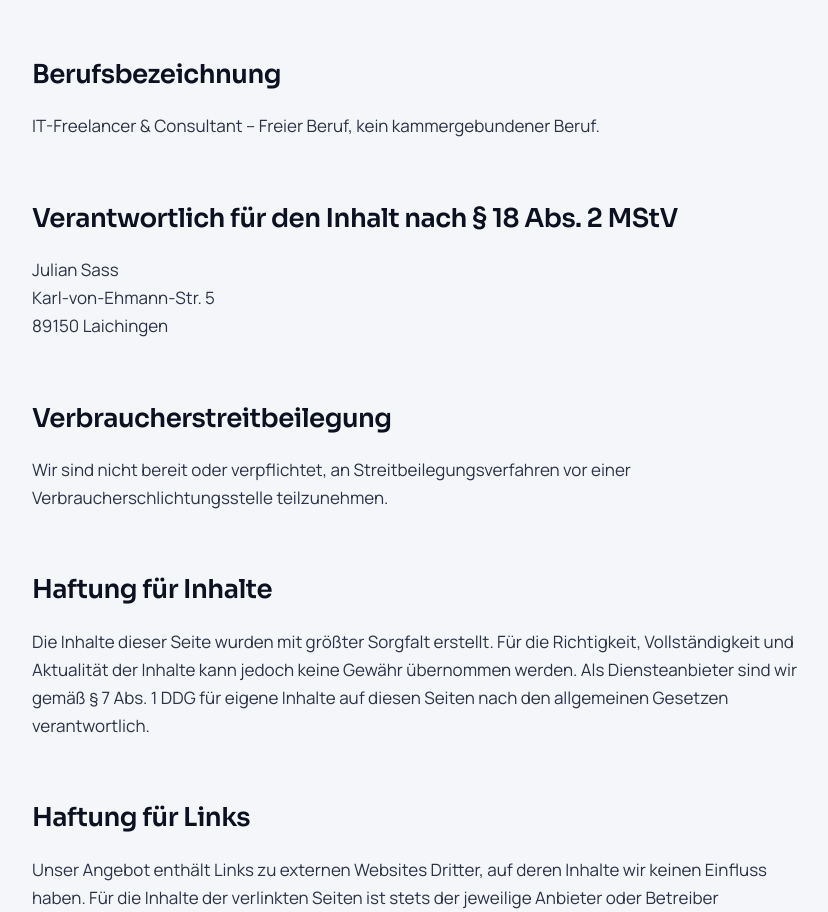
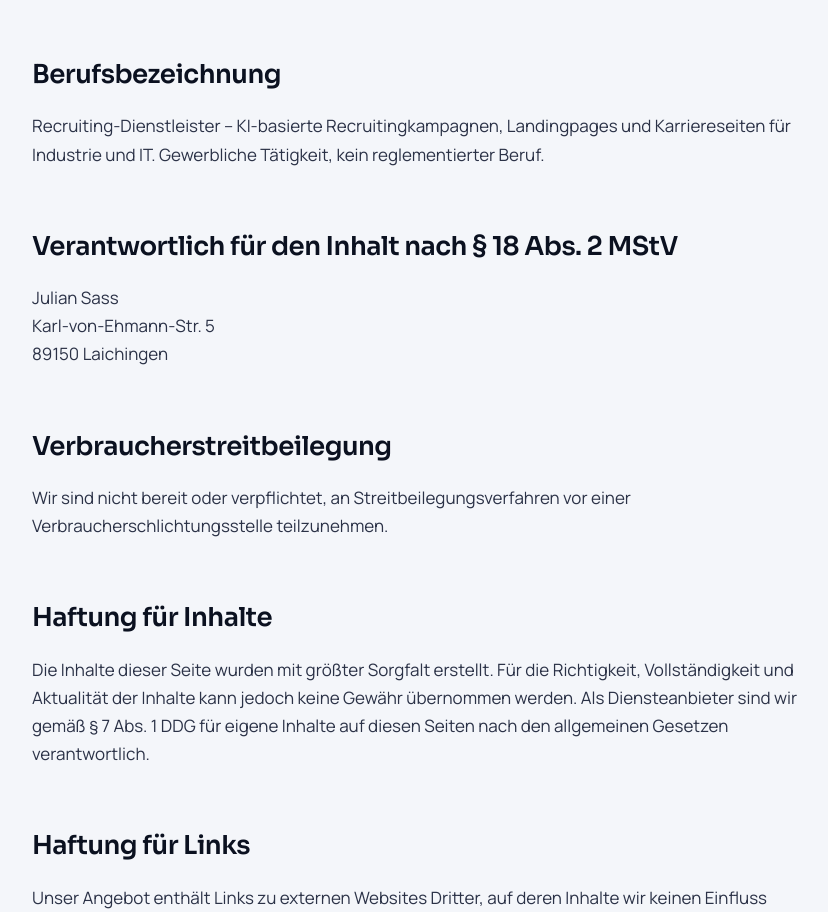
Before and after one commit to LuckyTM-xxx/NEXORA-Recruiting, a plain HTML site: page impressum.html in a window 1280 px wide. Shown: the part 908-1820 px from the top of the page, without its empty margins (32-860 px from the left). Drawn offline with Linux system fonts and the light colour scheme.

Commit message:
Impressum: Berufsbezeichnung an Nexora-Recruiting anpassen
Co-Authored-By: Claude Opus 5.5 <noreply@anthropic.com>
Claude-Session: https://claude.ai/code/session_01TaJjXfsytsUPiXYqJdoQHa

```diff
--- a/impressum.html
+++ b/impressum.html
@@ -59,7 +59,7 @@ Website: <a href="https://www.nexora-recruiting.de">www.nexora-recruiting.de</a>
 <!-- Sobald vorhanden ergänzen: <p>Umsatzsteuer-Identifikationsnummer gemäß § 27 a UStG: DE …</p> -->
 
 <h2>Berufsbezeichnung</h2>
-<p>IT-Freelancer &amp; Consultant – Freier Beruf, kein kammergebundener Beruf.</p>
+<p>Recruiting-Dienstleister – KI-basierte Recruitingkampagnen, Landingpages und Karriereseiten für Industrie und IT. Gewerbliche Tätigkeit, kein reglementierter Beruf.</p>
 
 <h2>Verantwortlich für den Inhalt nach § 18 Abs. 2 MStV</h2>
 <address>Julian Sass<br>Karl-von-Ehmann-Str. 5<br>89150 Laichingen</address>
```
